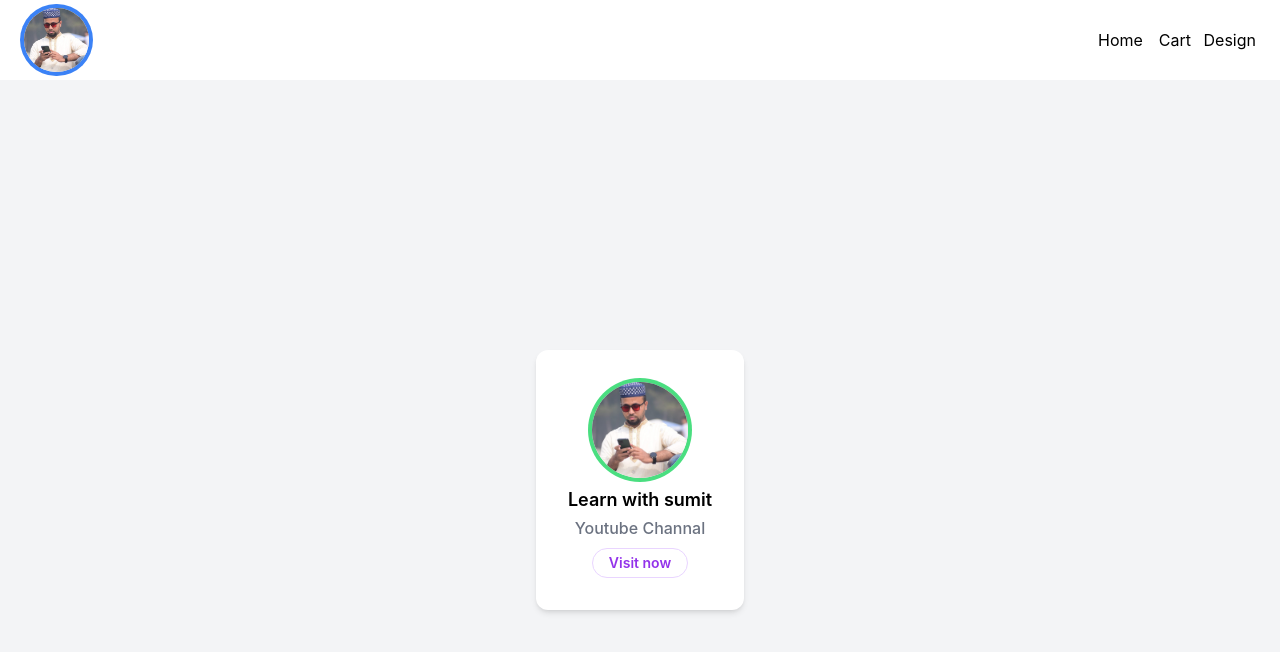
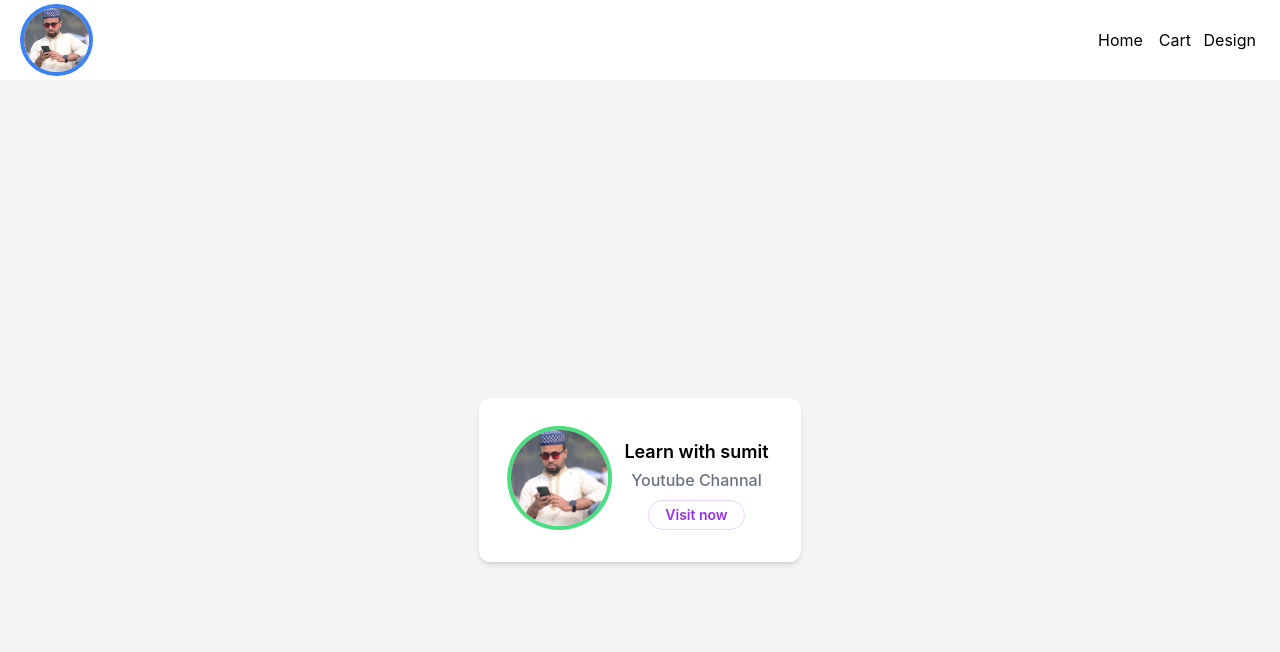
Before and after one commit to nizamuddin15bd/tailwind-css, a React (Create React App) app: page /cart in a window 1280 px wide. Shown: the top 652 px of the page. Built offline with nearby package versions, Linux system fonts and the light colour scheme.

Commit message:
cart responsive

```diff
--- a/src/components/Cart/Cart.js
+++ b/src/components/Cart/Cart.js
@@ -4,15 +4,15 @@ import logo from "../../image/nizam.jpg";
 const Cart = () => {
   return (
     <div className="h-screen flex items-center justify-center bg-gray-100">
-      <div className="max-w-sm mx-auto p-8 bg-white rounded-xl shadow-md space-y-2">
+      <div className="max-w-sm mx-auto p-8 bg-white rounded-xl shadow-md space-y-2 sm:flex sm:justify-center sm:space-x-4">
         <div>
           <img
-            className="h-24 rounded-full mx-auto ring-4 ring-green-400"
+            className="h-24 rounded-full mx-auto ring-4 ring-green-400 sm:flex-shrink-0"
             src={logo}
             alt=""
           />
         </div>
-        <div className="text-center space-y-2">
+        <div className="text-center space-y-2 sm:space-x-0">
           <div className="space-y-0.5">
             <p className="text-lg font-semibold text-black">Learn with sumit</p>
             <p className="text-gray-500 font-medium space-y-0.5">
```
